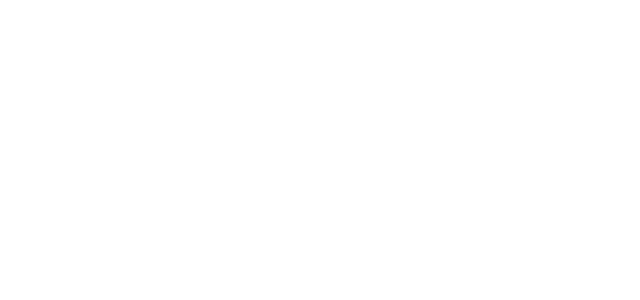
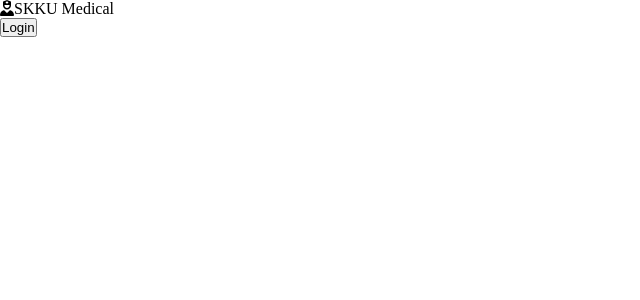
Before and after one commit to skku-sw/SKKU.THON-Team9, a Next.js app in the folder skkuthon-team-9/: page / in a window 1280 px wide. Shown: the top 300 px of the page, without its empty margins (0-640 px from the left). Built offline with nearby package versions, Linux system fonts and the light colour scheme.

Commit message:
Header 컴포넌트 제작

```diff
--- /dev/null
+++ b/skkuthon-team-9/components/Header.js
@@ -0,0 +1,18 @@
+import { FontAwesomeIcon } from "@fortawesome/react-fontawesome";
+import { faUserNurse } from "@fortawesome/free-solid-svg-icons";
+
+const Header = () => {
+  return (
+    <header>
+      <div>
+        <FontAwesomeIcon icon={faUserNurse} />
+        <span>SKKU Medical</span>
+      </div>
+      <div>
+        <button>Login</button>
+      </div>
+    </header>
+  );
+};
+
+export default Header;
--- a/skkuthon-team-9/components/Layout.js
+++ b/skkuthon-team-9/components/Layout.js
@@ -1,7 +1,12 @@
-import { FontAwesomeIcon } from "@fortawesome/react-fontawesome";
+import Header from "./Header";
 
 const Layout = ({ children }) => {
-  return <div></div>;
+  return (
+    <div>
+      <Header />
+      {children}
+    </div>
+  );
 };
 
 export default Layout;
```
